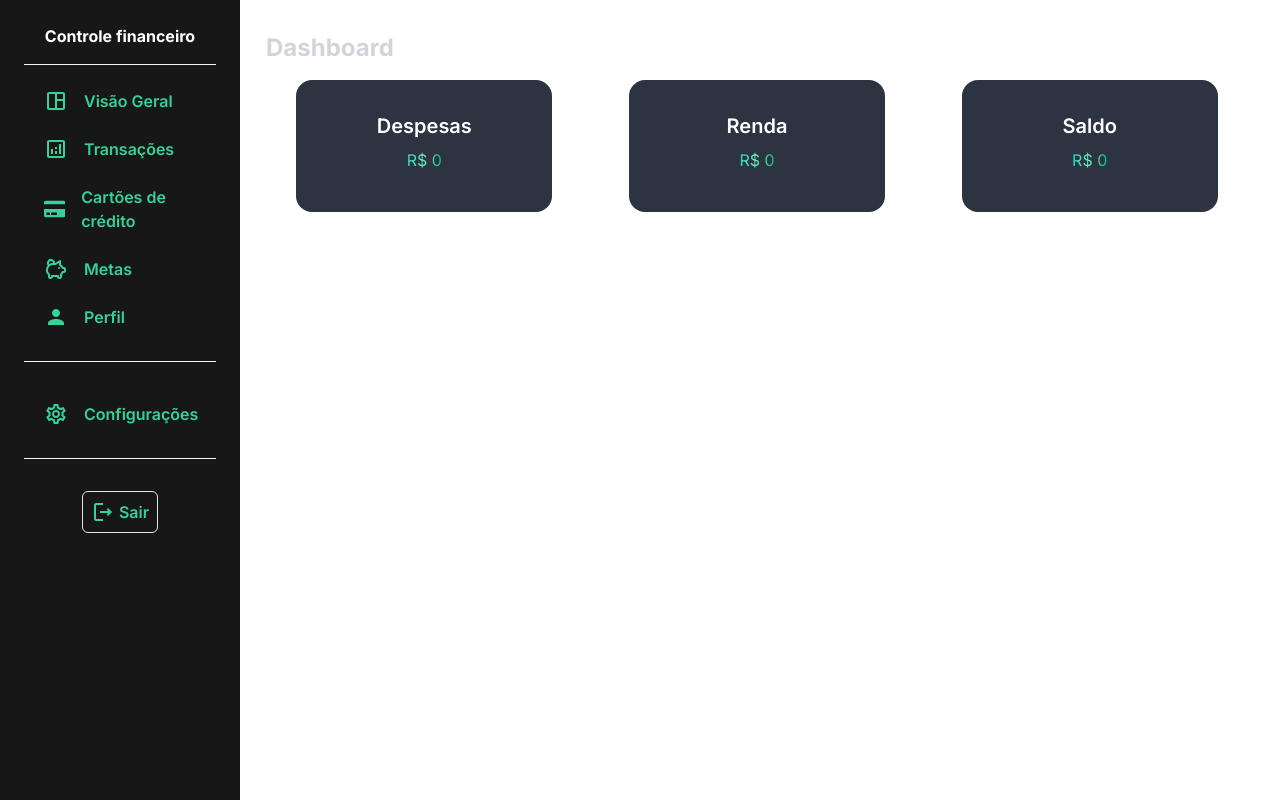
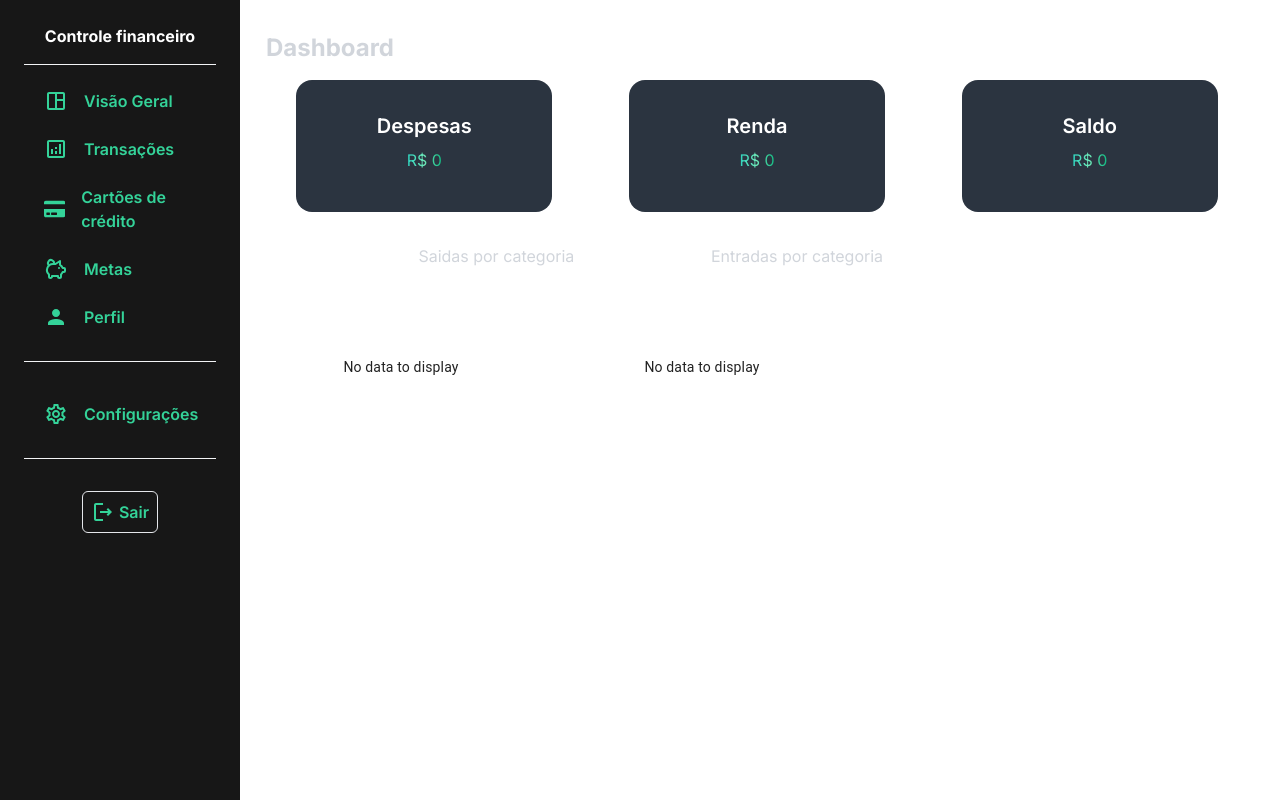
Before and after one commit to SahRB/dashboard-controle-financeiro, a Next.js app: page /dashboard in a window 1280 px wide. Built offline with nearby package versions, Linux system fonts and the light colour scheme.

Commit message:
Implementação de um gráfico de pizza com a porcentagem de categorias adicionadas nas transações

```diff
--- a/src/app/components/Pie.tsx
+++ b/src/app/components/Pie.tsx
@@ -0,0 +1,74 @@
+import React from 'react';
+import { PieChart } from '@mui/x-charts';
+
+interface Transaction {
+  id: number;
+  category: string;
+  value: number;
+}
+
+interface Props {
+  transactions: Transaction[];
+}
+
+const Pie: React.FC<Props> = ({ transactions }) => {
+  const safeTransactions = transactions || [];
+
+  const totalsByCategory = safeTransactions.reduce((acc, { category, value }) => {
+    acc[category] = (acc[category] || 0) + value;
+    return acc;
+  }, {} as { [key: string]: number });
+
+  const total = Object.values(totalsByCategory).reduce((acc, value) => acc + value, 0);
+
+  const data = Object.entries(totalsByCategory).map(([label, value], id) => ({
+    id,
+    value: (value / total) * 100,
+    label: `${label} (${((value / total) * 100).toFixed(2)}%)`,
+  }));
+
+  const colors = [
+    '#FF5733',
+    '#33FF57',
+    '#3357FF',
+    '#FF33A1',
+    '#33FFF6',
+    '#FFD700',
+    '#FF69B4',
+    '#8A2BE2',
+    '#7FFF00',
+    '#DC143C',
+    '#00FFFF',
+    '#FF4500',
+    '#2E8B57',
+    '#FF6347',
+    '#40E0D0',
+    '#DA70D6',
+    '#EEE8AA',
+    '#98FB98',
+    '#AFEEEE',
+    '#DB7093'  ];
+
+  return (
+    <div className="flex justify-center">
+      <PieChart
+        margin={{ top: 0, bottom: 0, left: 0, right: 190 }}
+        colors={colors}
+        width={350}
+        height={200}
+        series={[{ data }]}
+        slotProps={{
+          legend: {
+            labelStyle: {
+              fontSize: 13,
+              fill: 'white',
+            },
+          },
+        }}
+        responsive
+      />
+    </div>
+  );
+};
+
+export default Pie;
--- a/src/app/dashboard/page.tsx
+++ b/src/app/dashboard/page.tsx
@@ -1,6 +1,7 @@
 "use client"
 import React, { useEffect, useState } from 'react';
 import Card from "../components/Card";
+import Pie from '../components/Pie';
 
 interface Transaction {
   id: number;
@@ -14,15 +15,17 @@ const Dashboard = () => {
   const [despesas, setDespesas] = useState(0);
   const [renda, setRenda] = useState(0);
   const [saldo, setSaldo] = useState(0);
+  const [transactions, setTransactions] = useState<Transaction[]>([]);
 
   useEffect(() => {
     const storedTransactions = localStorage.getItem('transactions');
-    const transactions: Transaction[] = storedTransactions ? JSON.parse(storedTransactions) : [];
+    const realTransactions: Transaction[] = storedTransactions ? JSON.parse(storedTransactions) : [];
 
-    const totalDespesas = transactions.filter(t => t.type === 'Saída').reduce((acc, curr) => acc + curr.value, 0);
-    const totalRenda = transactions.filter(t => t.type === 'Entrada').reduce((acc, curr) => acc + curr.value, 0);
+    const totalDespesas = realTransactions.filter(t => t.type === 'Saída').reduce((acc, curr) => acc + curr.value, 0);
+    const totalRenda = realTransactions.filter(t => t.type === 'Entrada').reduce((acc, curr) => acc + curr.value, 0);
     const totalSaldo = totalRenda - totalDespesas;
 
+    setTransactions(realTransactions);
     setDespesas(totalDespesas);
     setRenda(totalRenda);
     setSaldo(totalSaldo);
@@ -36,6 +39,16 @@ const Dashboard = () => {
         <Card title="Renda" value={`R$ ${renda}`} />
         <Card title="Saldo" value={`R$ ${saldo}`} />
       </div>
+      <div className='grid grid-cols-1 sm:grid-cols-1 lg:grid-cols-3 justify-items-center pl-20 '>
+        <div className='mt-8'>
+        <h5 className='text-center'>Saidas por categoria</h5>
+        <Pie transactions={transactions.filter(t => t.type === 'Saída')} />
+        </div>
+        <div className='mt-8 '>
+        <h5 className='text-center'>Entradas por categoria</h5>
+      <Pie transactions={transactions.filter(t => t.type === 'Entrada')} />
+        </div>
+      </div>
     </main>
   );
 };
```
